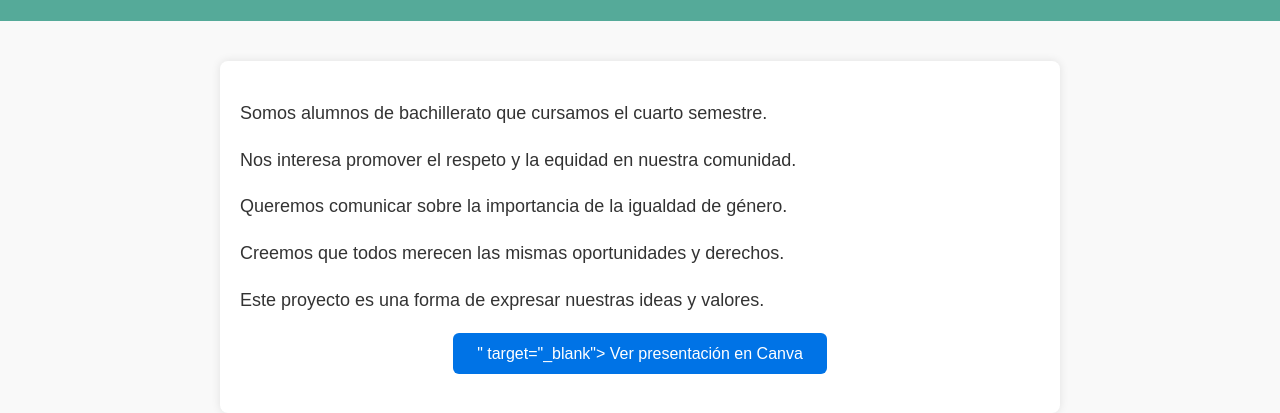
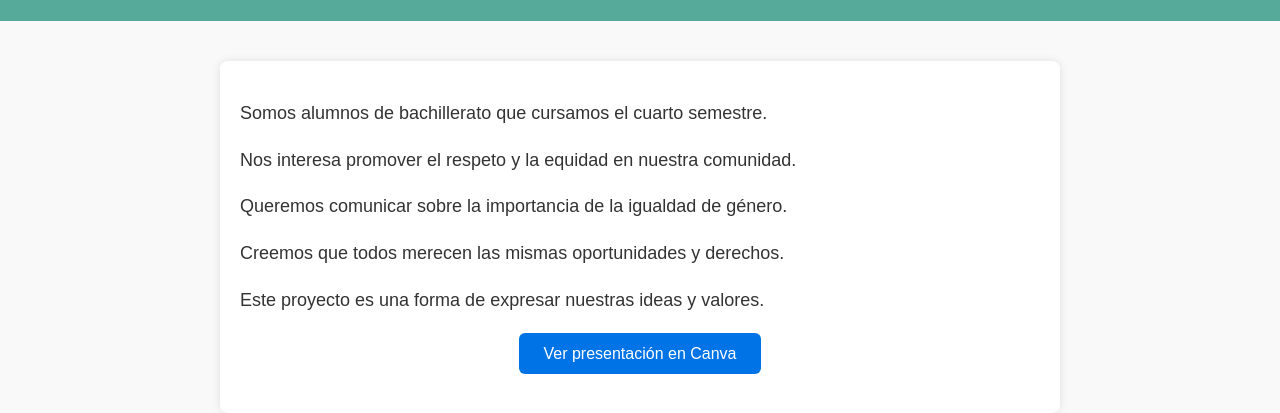
Before and after one commit to Miranda-124/proyectoo_tecinfo2, a plain HTML site: page somos.html in a window 1280 px wide. Shown: the part 99-512 px from the top of the page. Drawn offline with Linux system fonts and the light colour scheme.

Commit message:
Update somos.html

```diff
--- a/somos.html
+++ b/somos.html
@@ -60,7 +60,7 @@
 
         <div class="canva-link">
             <!-- Reemplaza el enlace de abajo con el enlace real de tu presentación de Canva -->
-            <a src="https://www.canva.com/design/DAGpawSsXXY/o4QysdapY_rf8L8vLpNSGw/view?embed" allowfullscreen="allowfullscreen" allow="fullscreen">" target="_blank">
+            <a href="https://www.canva.com/design/DAGpawSsXXY/o4QysdapY_rf8L8vLpNSGw/view?embed" target="_blank">
                 Ver presentación en Canva
             </a>
         </div>
```
